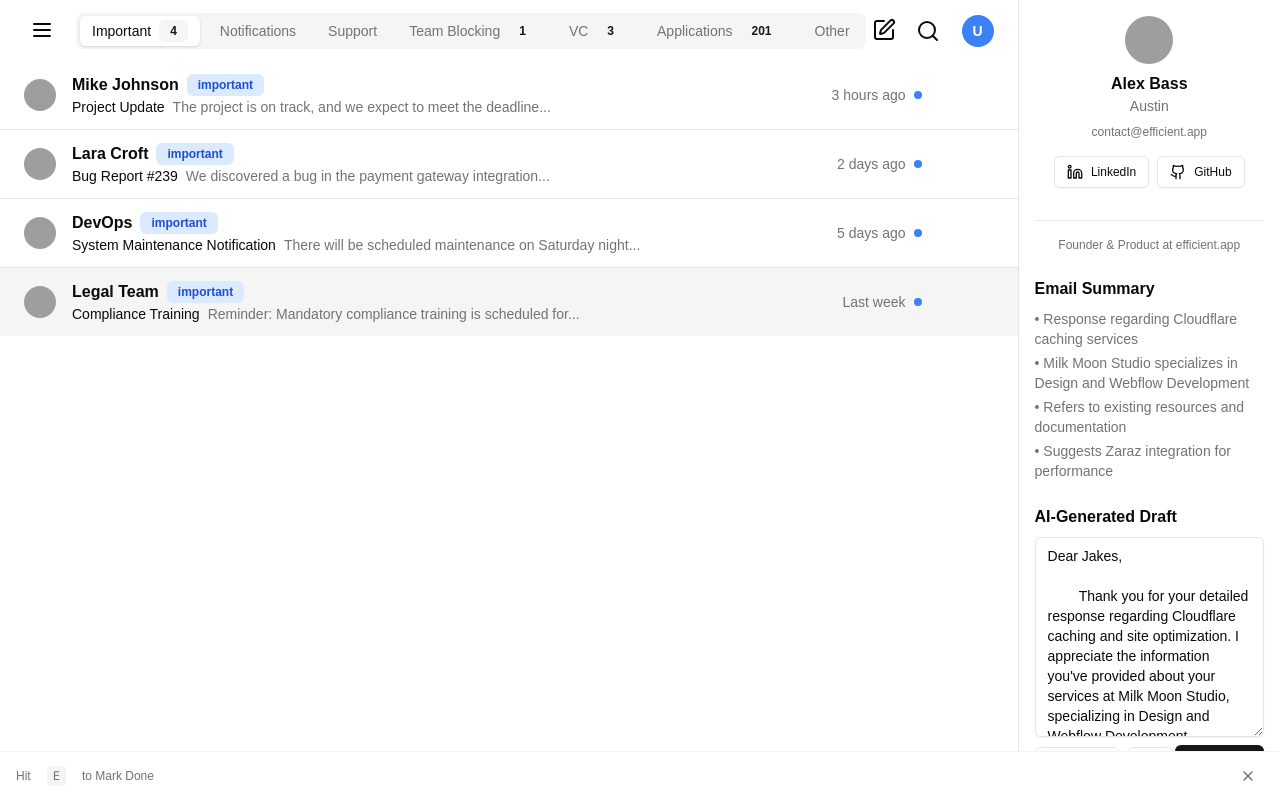
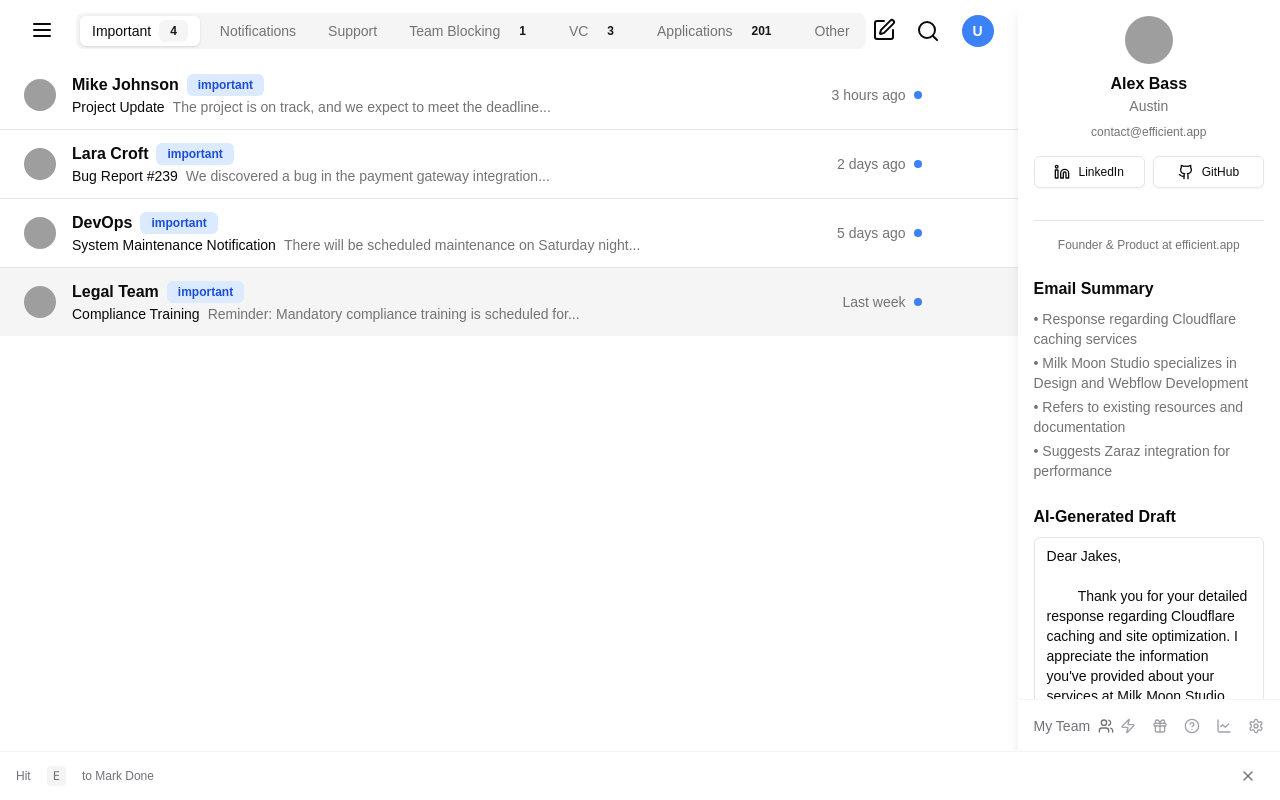
Before and after one commit to iamshivakhatri/frontend-superemail, a Next.js app: page /main in a window 1280 px wide. Both pictures are taken after a click on the button 640 px from the left and 95 px from the top of the page. Built offline with nearby package versions, Linux system fonts and the light colour scheme; grey boxes are pictures that could not be loaded.

Commit message:
working on sidebar.

```diff
--- a/app/(dashboard)/main/page.tsx
+++ b/app/(dashboard)/main/page.tsx
@@ -530,14 +530,21 @@ export default function Component() {
       {isEmailOpen &&
   selectedEmailIndex !== -1 &&
   (showSettings ? (
-          <div className="w-full max-w-2xl mx-auto bg-white min-h-screen transition-all duration-300"></div>
+    <div className="w-80 max-w-2xl mx-auto bg-white min-h-screen transition-all duration-300">
+      settings page.
+    </div>
   ) : (
-          <ScrollArea
-            className={`w-80 border-l ${
-              showSettings ? "mb-5" : ""
-            } transition-all duration-300`}
-          >
-            <div className="p-4 flex flex-col space-y-6  h-full justify-between">
+    <div className="w-80 shadow-lg relative flex flex-col h-screen bg-white">
+      <ScrollArea className="flex-1 overflow-hidden">
+      {/* ${showFooter ? "mb-8" : ""} */}
+        <div className={`flex flex-col h-full `}>
+          <Button
+            variant="ghost"
+            size="icon"
+            className="absolute right-2 top-2 h-8 w-8 text-zinc-400 hover:text-zinc-600"
+          />
+
+          <div className="p-4 flex-1 flex flex-col gap-6">
             {/* Personal Info */}
             <div className="flex flex-col items-center text-center">
               <Avatar className="h-12 w-12 mb-2">
@@ -550,18 +557,18 @@ export default function Component() {
                 contact@efficient.app
               </p>
 
-                <div className="flex gap-2 mb-4">
-                  <Button variant="outline" size="sm" className="w-full">
+              <div className="flex gap-2 mb-4 w-full">
+                <Button variant="outline" size="sm" className="flex-1">
                   <Linkedin className="h-4 w-4 mr-2" />
                   LinkedIn
                 </Button>
-                  <Button variant="outline" size="sm" className="w-full">
+                <Button variant="outline" size="sm" className="flex-1">
                   <Github className="h-4 w-4 mr-2" />
                   GitHub
                 </Button>
               </div>
 
-                <Separator className="my-4" />
+              <Separator className="my-4 w-full" />
               <p className="text-xs text-muted-foreground">
                 Founder & Product at efficient.app
               </p>
@@ -573,8 +580,7 @@ export default function Component() {
               <ul className="space-y-1 text-sm text-muted-foreground">
                 <li>• Response regarding Cloudflare caching services</li>
                 <li>
-                    • Milk Moon Studio specializes in Design and Webflow
-                    Development
+                  • Milk Moon Studio specializes in Design and Webflow Development
                 </li>
                 <li>• Refers to existing resources and documentation</li>
                 <li>• Suggests Zaraz integration for performance</li>
@@ -606,9 +612,12 @@ export default function Component() {
               </div>
             </div>
           </div>
+        </div>
+      </ScrollArea>
 
       {/* Footer */}
-            <div className="p-4 border-t border-zinc-100 mt-6">
+      <div className={`border-t border-zinc-100 bg-white ${showFooter ? "mb-12" : ""}`}>
+        <div className="p-4">
           <div className="flex items-center justify-between">
             <div className="flex items-center space-x-2 text-zinc-500">
               <span className="text-sm">My Team</span>
@@ -626,8 +635,11 @@ export default function Component() {
             </div>
           </div>
         </div>
-          </ScrollArea>
+      </div>
+    </div>
   ))}
+
+
 
       {/* Footer - Conditional */}
       {showFooter && (
```
Lines whose indentation alone changed are shown as unchanged.
